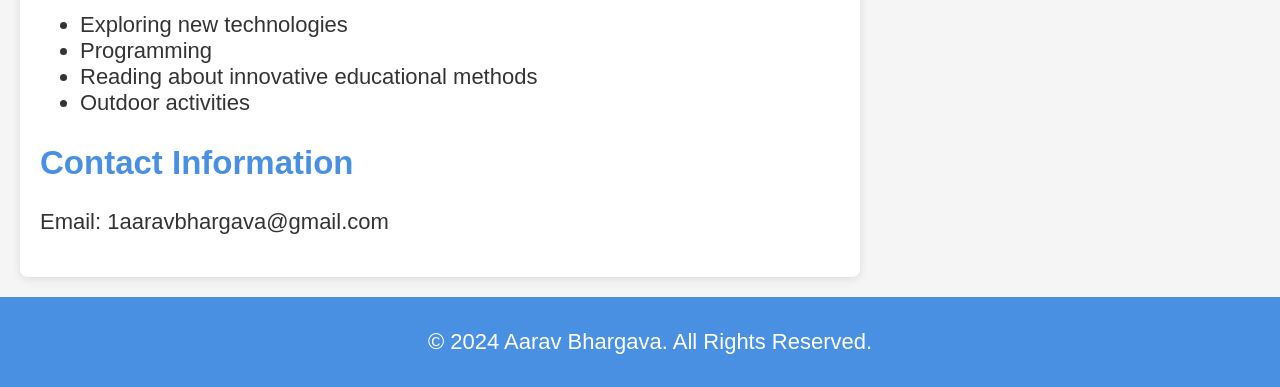
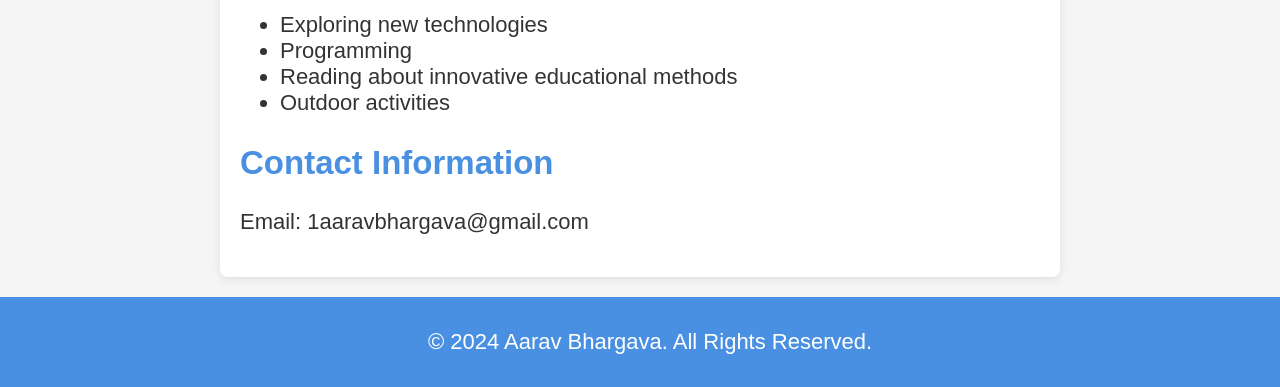
Before and after one commit to Aaru1801/AaravB.github.io, a plain HTML site: page index.html in a window 1280 px wide. Shown: the part 585-972 px from the top of the page. Drawn offline with Linux system fonts and the light colour scheme.

Commit message:
Update index.html

```diff
--- a/index.html
+++ b/index.html
@@ -22,8 +22,9 @@
         }
         section {
             padding: 20px;
-            max-width: 800px;
-            margin: 20px; /* Added margin to create space */
+            width: 100%; /* Set section width to 100% */
+            max-width: 800px; /* Limit max width for larger screens */
+            margin: 20px auto; /* Center the section with auto margins */
             background-color: white;
             border-radius: 8px;
             box-shadow: 0 2px 10px rgba(0, 0, 0, 0.1);
```
